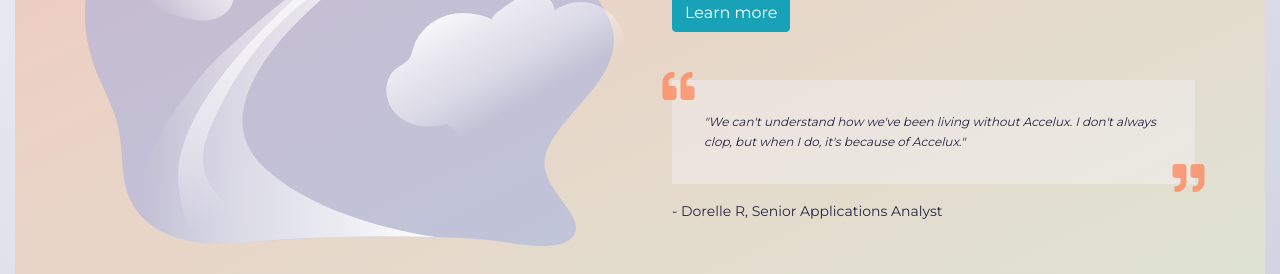
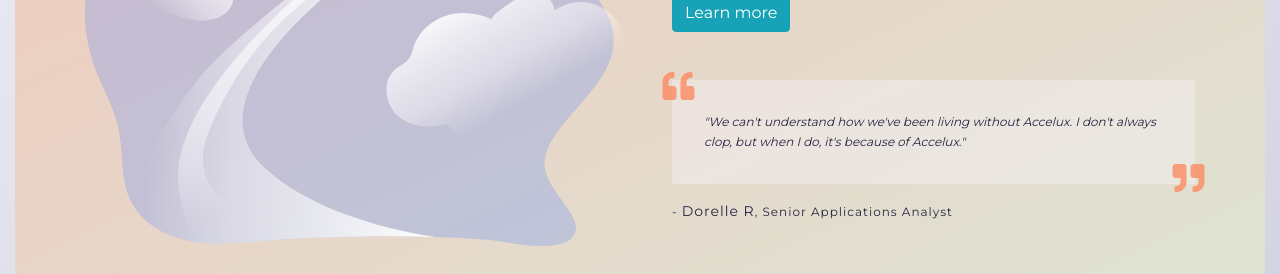
Before and after one commit to yjbong10/Accelux-webpage, a React (Create React App) app: page / in a window 1280 px wide. Shown: the part 1020-1294 px from the top of the page. Built offline with nearby package versions, Linux system fonts and the light colour scheme.

Commit message:
added reviewcard

```diff
--- /dev/null
+++ b/src/components/Sections/ReviewCard/ReviewCard.js
@@ -0,0 +1,19 @@
+import React from 'react'
+import './ReviewCard.scss'
+
+const ReviewCard = (props) => {
+    return (
+        <div className="ReviewCard">
+            <div className="ReviewCard__quote">
+                <i className="fas fa-quote-left ReviewCard__quote__icon--left"></i>
+                {props.children}
+                <i className="fas fa-quote-right ReviewCard__quote__icon--right"></i>
+            </div>
+            <div className="ReviewCard__name">
+                <p>- <span>{props.name}</span>, {props.title}</p>
+            </div>
+        </div>
+    )
+}
+
+export default ReviewCard
--- /dev/null
+++ b/src/components/Sections/ReviewCard/ReviewCard.scss
@@ -0,0 +1,52 @@
+.ReviewCard {
+    margin-top: 3rem;
+
+    font-size: .75rem;
+    font-weight: 100;
+
+    &__quote {
+        background-color: rgba(246, 241, 250, 0.397);
+        padding: 2rem;
+        font-style: italic;
+        position: relative;
+
+        > * {
+                margin-bottom: 0;
+        }
+
+        &__icon--left {
+            position: absolute;
+            top: 0;
+            left: 0;
+            transform: translate(-30%, -30%);
+            font-size: 2rem;
+
+            color: coral;
+            opacity: .7;
+        }
+
+        &__icon--right {
+            position: absolute;
+            bottom: 0;
+            right: 0;
+            transform: translate(30%, 30%);
+            font-size: 2rem;
+
+            color: coral;
+            opacity: .7;
+        }
+    }
+
+    &__name {
+        p {
+            margin-top: 1rem;
+            margin-bottom: 0;
+            letter-spacing: 1px;
+        }
+
+        & span {
+            font-weight: 400;
+            font-size: .875rem;
+        }
+    }
+}
--- a/src/components/Sections/Sections.js
+++ b/src/components/Sections/Sections.js
@@ -2,6 +2,7 @@ import React from 'react'
 import './Sections.scss'
 import bg from '../../asset/img/rocket_launch.svg'
 import { Button, Col, Container, Row } from 'react-bootstrap'
+import ReviewCard from './ReviewCard/ReviewCard'
 
 const Sections = () => {
     return (
@@ -14,16 +15,9 @@ const Sections = () => {
                         <div className='d-flex align-items-center justify-content-start'>
                             <Button variant="info">Learn more</Button>
                         </div>
-                        <div className="Sections__content__review">
-                            <div className="Sections__content__review__quote">
-                                <i className="fas fa-quote-left Sections__content__review__quote__icon--left"></i>
-                                <p>"We can't understand how we've been living without Accelux. I don't always clop, but when I do, it's because of Accelux."</p>
-                                <i className="fas fa-quote-right Sections__content__review__quote__icon--right"></i>
-                            </div>
-                            <div className="Sections__content__review__name">
-                                <p>- <span>Dorelle R</span>, Senior Applications Analyst</p>
-                            </div>
-                        </div>
+                        <ReviewCard name='Dorelle R' title='Senior Applications Analyst'>
+                            <p>"We can't understand how we've been living without Accelux. I don't always clop, but when I do, it's because of Accelux."</p>
+                        </ReviewCard>
                     </Col>
                     <Col lg={{span: 6, order: 0}} className="Sections__img">
                         <img src={bg} alt="bg" width='100%' />
--- a/src/components/Sections/Sections.scss
+++ b/src/components/Sections/Sections.scss
@@ -10,56 +10,4 @@
     &__content {
         padding-left: 2rem;
     }
-
-    &__content__review {
-        margin-top: 3rem;
-
-        font-size: .75rem;
-        font-weight: 100;
-
-        &__quote {
-            background-color: rgba(246, 241, 250, 0.397);
-            padding: 2rem;
-            font-style: italic;
-            position: relative;
-
-            p {
-                 margin-bottom: 0;
-            }
-
-            &__icon--left {
-                position: absolute;
-                top: 0;
-                left: 0;
-                transform: translate(-30%, -30%);
-                font-size: 2rem;
-
-                color: coral;
-                opacity: .7;
-            }
-
-            &__icon--right {
-                position: absolute;
-                bottom: 0;
-                right: 0;
-                transform: translate(30%, 30%);
-                font-size: 2rem;
-
-                color: coral;
-                opacity: .7;
-            }
-        }
-
-        &__name {
-            p {
-                margin-top: 1rem;
-                margin-bottom: 0;
-                font-size: .875rem;
-            }
-
-            & span {
-                font-weight: 400;
-            }
-        }
-    }
 }
```
Also changed, not shown: 1 other file (tests, documents, lock files or other folders).
